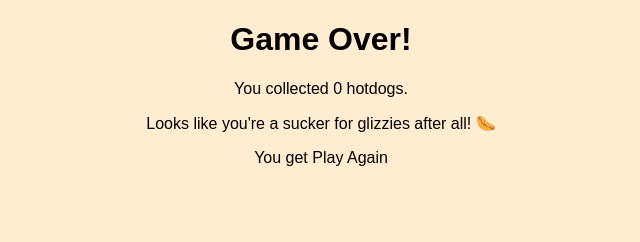
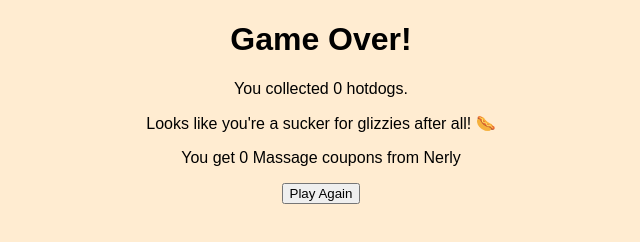
Before and after one commit to nerlysaintfleur/Glizzy, a plain HTML site: page gameover.html in a window 1280 px wide. Shown: the whole page, without its empty margins (319-959 px from the left). Drawn offline with Linux system fonts and the light colour scheme.

Commit message:
Update gameover.html

```diff
--- a/gameover.html
+++ b/gameover.html
@@ -11,7 +11,7 @@
       <h1>Game Over!</h1>
       <p>You collected <span id="final-score">0</span> hotdogs.</p>
       <p>Looks like you're a sucker for glizzies after all! 🌭</p>
-      <p>You get <span id  ="final-score>0</spand> Massage coupons from Nerly</p>
+      <p>You get <span id="final-score">0 </span> Massage coupons from Nerly</p>
       <button onclick="window.location.href='index.html'">Play Again</button>
     </div>
     <script>
```
